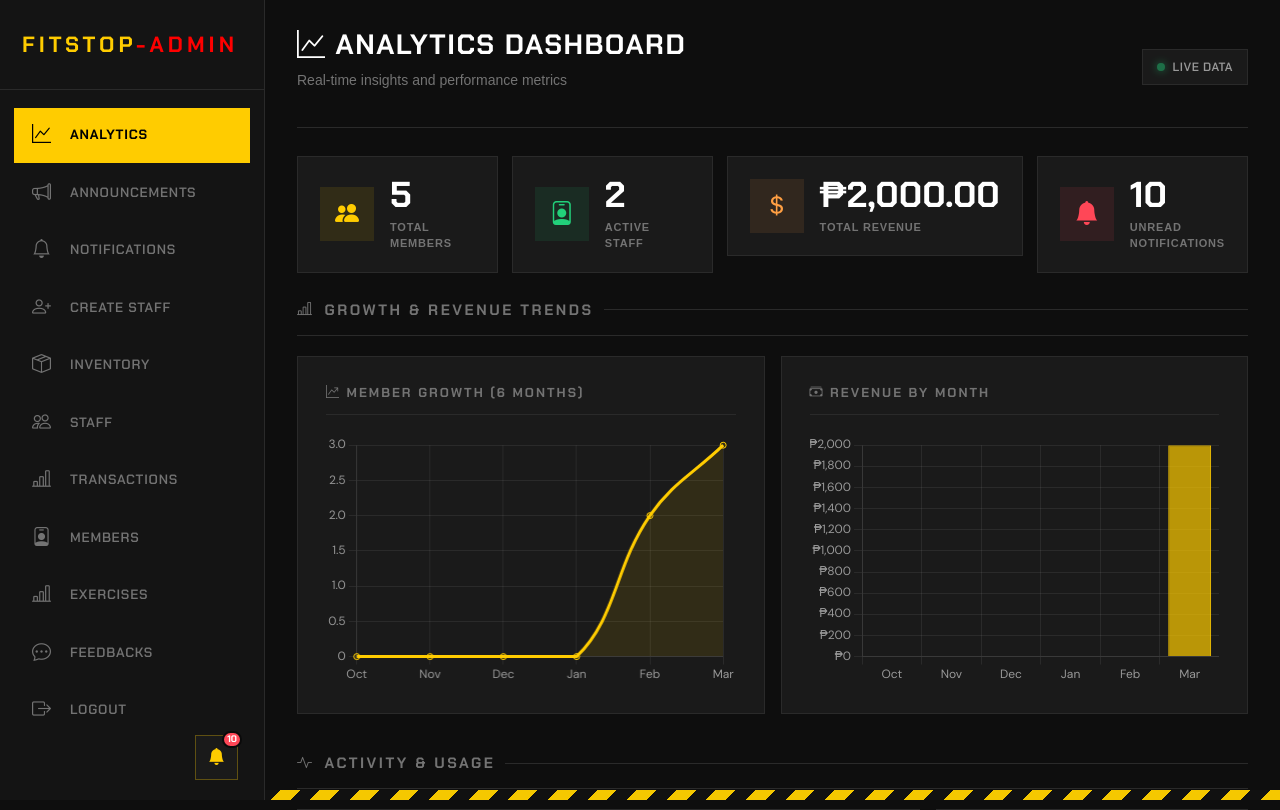
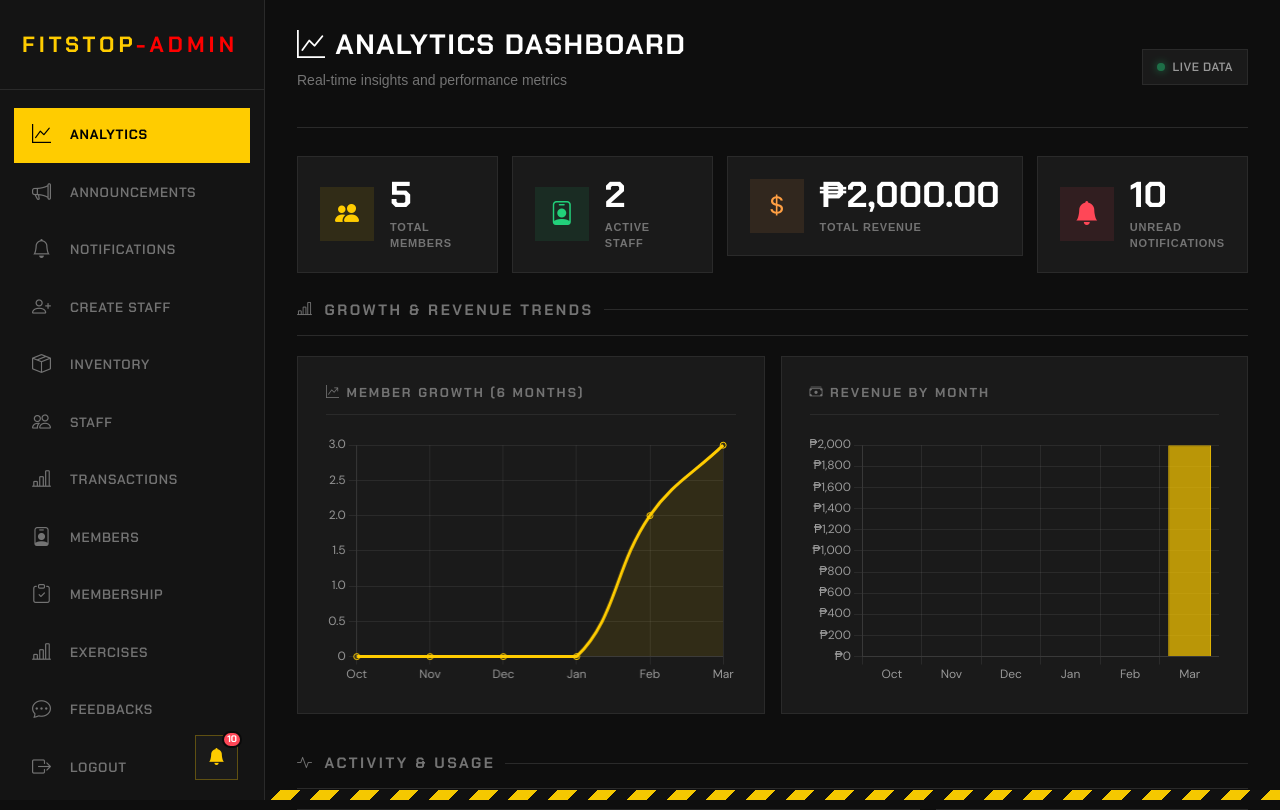
Before and after one commit to The-Dev-Panda/PROJECT-THESIS, a PHP site: page /admin/Admin_Landing_Page.php in a window 1280 px wide. Shown: the top 810 px of the page. Run offline with PHP 8.4, Linux system fonts and the light colour scheme; the visitor is signed in with stand-in values (Sample User, id 1); data comes from the database, SQL or seed files in the repository; both versions use the stored data as it was after the commit.

Commit message:
database update for membership price

```diff
--- a/admin/includes/header_admin.php
+++ b/admin/includes/header_admin.php
@@ -168,6 +168,11 @@ require_once __DIR__ . '/../../includes/security.php';
             <i class="bi bi-person-badge"></i>
             <span>Members</span>
         </li>
+        <li class="<?php echo ($current_page == 'membership.php') ? 'active' : ''; ?>"
+            onclick="window.location.href='membership.php'">
+            <i class="bi bi-clipboard-check"></i>
+            <span>Membership</span>
+        </li>
         <li class="<?php echo ($current_page == 'exercises.php') ? 'active' : ''; ?>"
             onclick="window.location.href='exercises.php'">
             <i class="bi bi-bar-chart-line"></i>
```
Also changed, not shown: Database/DB.sqlite, admin/membership.php (added), 2 other files.
